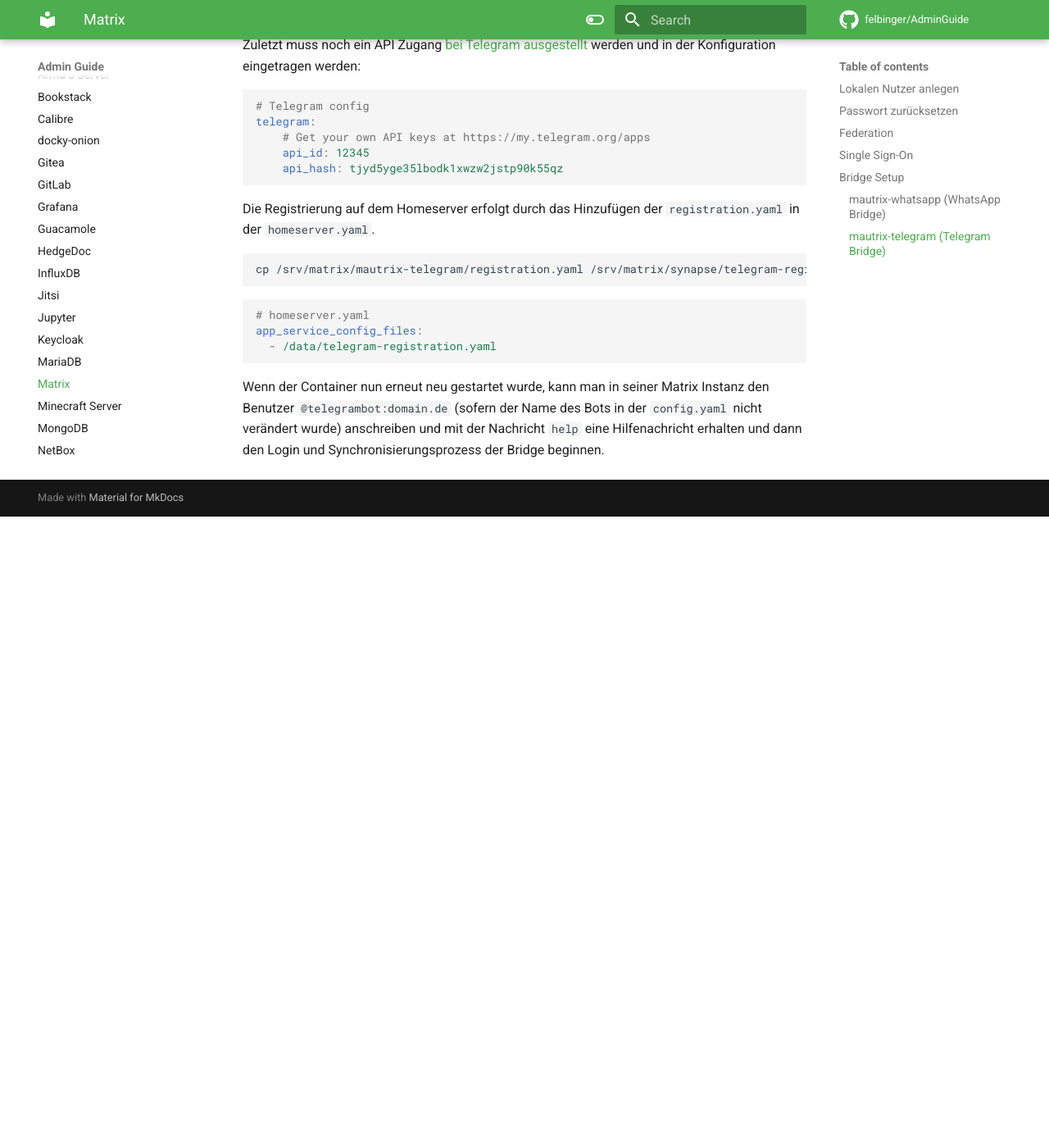
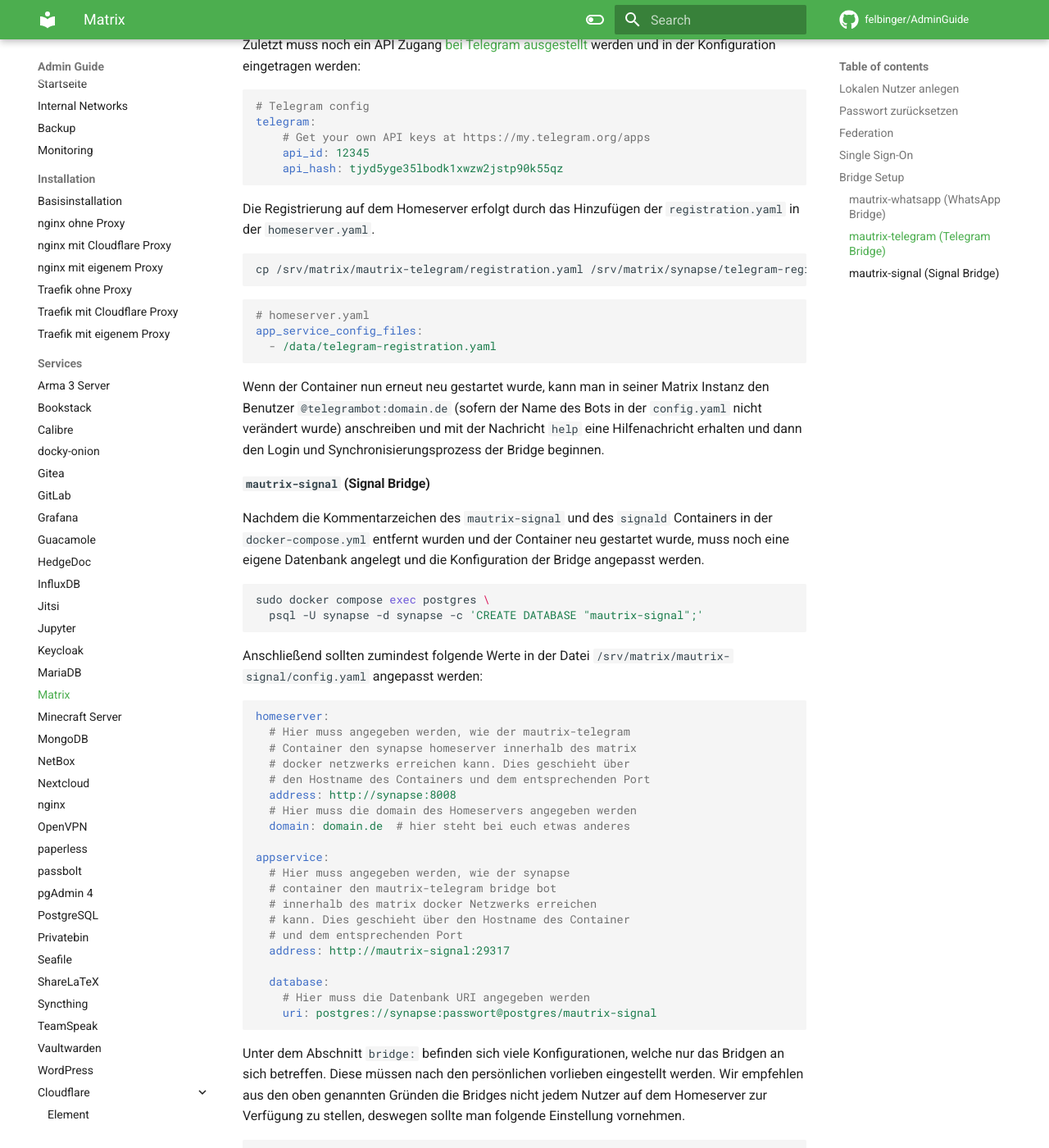
Before and after one commit to felbinger/AdminGuide, an MkDocs documentation site: the page built from docs/services/matrix.md, in a window 1280 px wide and 1400 px high, scrolled down 7981 px. Shown: the whole window at 82% size. Built offline with MkDocs 1.6.1 and Material for MkDocs 9.7.7, drawn with Linux system fonts in a browser that asks for light colours; comment, search, counter and statistics services are not loaded; before the commit the page ends 8611 px from its top, so only the background shows below that; some of the changed text lies outside the part shown.

````diff
--- a/docs/services/matrix.md
+++ b/docs/services/matrix.md
@@ -372,7 +372,7 @@ homeserver:
   # den Hostname des Containers und dem entsprechenden Port
   address: http://synapse:8008
   # Hier muss die domain des Homeservers angegeben werden
-  domain: example.com  # hier steht bei euch etwas anderes
+  domain: domain.de  # hier steht bei euch etwas anderes
 
 appservice:
   # Hier muss angegeben werden, wie der synapse
@@ -424,3 +424,74 @@ app_service_config_files:
 Wenn der Container nun erneut neu gestartet wurde, kann man in seiner Matrix Instanz den Benutzer `@telegrambot:domain.de`
 (sofern der Name des Bots in der `config.yaml` nicht verändert wurde) anschreiben und mit der Nachricht `help` eine
 Hilfenachricht erhalten und dann den Login und Synchronisierungsprozess der Bridge beginnen.
+
+
+
+
+
+
+
+
+
+#### `mautrix-signal` (Signal Bridge)
+Nachdem die Kommentarzeichen des `mautrix-signal` und des `signald` Containers in der `docker-compose.yml` entfernt
+wurden und der Container neu gestartet wurde, muss noch eine eigene Datenbank angelegt und die Konfiguration der Bridge
+angepasst werden.
+
+```shell
+sudo docker compose exec postgres \
+  psql -U synapse -d synapse -c 'CREATE DATABASE "mautrix-signal";'
+```
+
+Anschließend sollten zumindest folgende Werte in der Datei `/srv/matrix/mautrix-signal/config.yaml` angepasst werden:
+
+```yaml
+homeserver:
+  # Hier muss angegeben werden, wie der mautrix-telegram
+  # Container den synapse homeserver innerhalb des matrix
+  # docker netzwerks erreichen kann. Dies geschieht über
+  # den Hostname des Containers und dem entsprechenden Port
+  address: http://synapse:8008
+  # Hier muss die domain des Homeservers angegeben werden
+  domain: domain.de  # hier steht bei euch etwas anderes
+
+appservice:
+  # Hier muss angegeben werden, wie der synapse
+  # container den mautrix-telegram bridge bot
+  # innerhalb des matrix docker Netzwerks erreichen
+  # kann. Dies geschieht über den Hostname des Container
+  # und dem entsprechenden Port
+  address: http://mautrix-signal:29317
+
+  database:
+    # Hier muss die Datenbank URI angegeben werden
+    uri: postgres://synapse:passwort@postgres/mautrix-signal
+```
+
+Unter dem Abschnitt `bridge:` befinden sich viele Konfigurationen, welche nur das Bridgen an sich betreffen. Diese müssen
+nach den persönlichen vorlieben eingestellt werden. Wir empfehlen aus den oben genannten Gründen die Bridges nicht
+jedem Nutzer auf dem Homeserver zur Verfügung zu stellen, deswegen sollte man folgende Einstellung vornehmen.
+
+```yaml
+bridge:
+  permissions:
+    "*": "relaybot"
+    "example.com": "full"  # entfernen
+    "@admin:example.com": "admin"  # vorne eigenen matrix user eintragen
+```
+
+Die Registrierung auf dem Homeserver erfolgt durch das Hinzufügen der `registration.yaml` in der `homeserver.yaml`.
+
+```shell
+cp /srv/matrix/mautrix-signal/registration.yaml /srv/matrix/synapse/signal-registration.yaml
+```
+
+```yaml
+# homeserver.yaml
+app_service_config_files:
+  - /data/signal-registration.yaml
+```
+
+Wenn der Container nun erneut neu gestartet wurde, kann man in seiner Matrix Instanz den Benutzer `@signalbot:domain.de`
+(sofern der Name des Bots in der `config.yaml` nicht verändert wurde) anschreiben und mit der Nachricht `help` eine
+Hilfenachricht erhalten und dann den Login und Synchronisierungsprozess der Bridge beginnen.
````
Also changed, not shown: README.md (+1 -2 lines).
